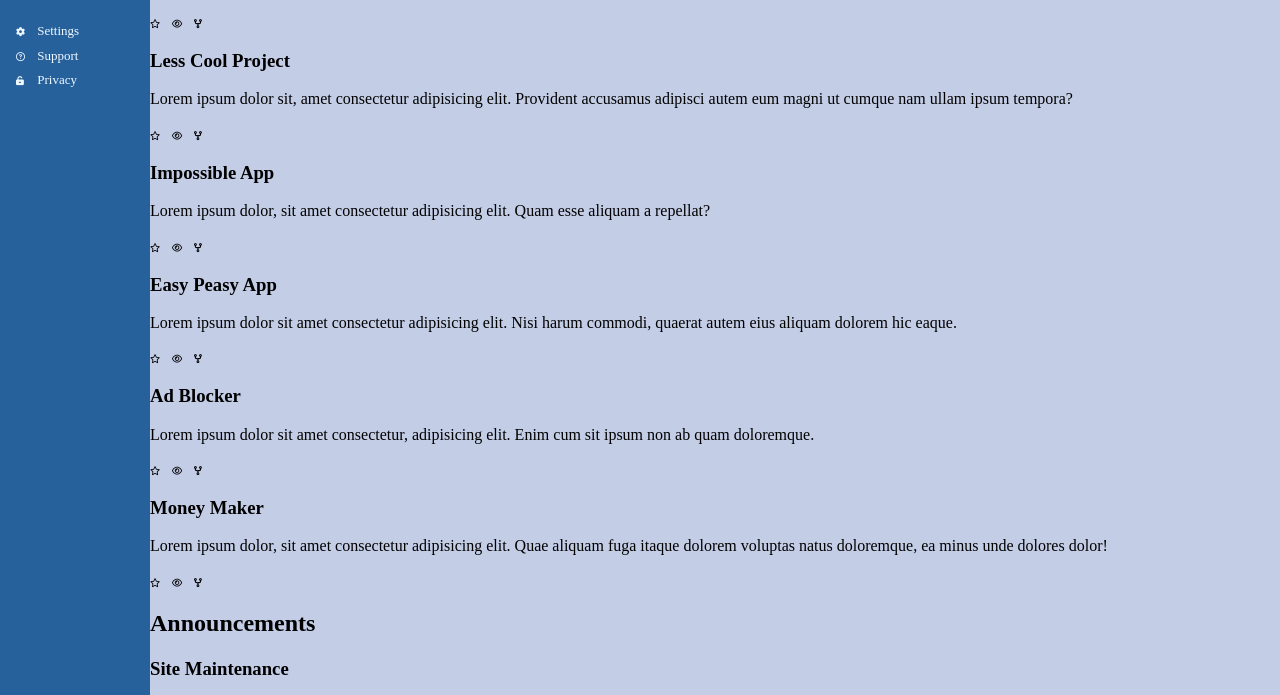
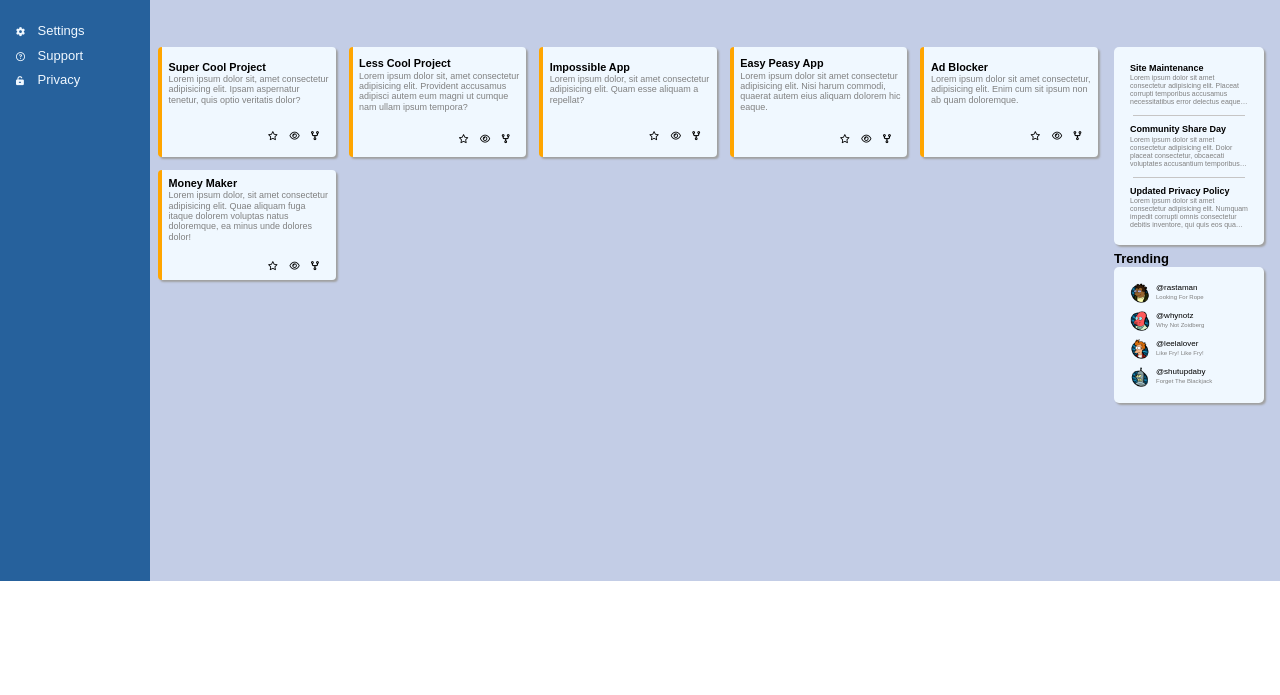
Before and after one commit to JasonPBurke/admin-dashboard, a website: page index.html in a window 1280 px wide. Shown: the part 219-914 px from the top of the page. After the commit the page ends 800 px from the top, so only its background shows below. Drawn offline with nearby package versions, Linux system fonts and the light colour scheme; a web font is replaced by a local one.

Commit message:
completed dashboard layout

```diff
--- a/style.css
+++ b/style.css
@@ -1,3 +1,7 @@
+body {
+  font-family: "Sofia Sans Semi Condensed", sans-serif;
+}
+
 .grid-container {
   height: 100vh;
   display: grid;
@@ -7,10 +11,12 @@
 }
 
 .header {
-  background-color: #fff;
+  background-color: aliceblue;
   grid-column: 2 / 3;
   grid-row: 1 / 2;
   display: grid;
+  box-shadow: 0 0 3px grey;
+  z-index: 1;
 }
 
 .sidebar {
@@ -26,10 +32,124 @@
   background-color: #c3cde6;
   grid-column: 2 / 3;
   grid-row: 2 / 3;
+  display: grid;
+  grid-template-columns: 1fr 150px;
+  grid-template-areas:
+    "main-header-one main-header-two"
+    "main-left main-right";
+  gap: 1em;
+  row-gap: 0;
+  padding: 0 1em 1.5em 0.5em;
 }
 
-.sidebar > * {
-  /* border: 1px solid firebrick; */
+.main-left {
+  grid-area: main-left;
+  /* border: 1px solid rebeccapurple; */
+  display: grid;
+  grid-template-columns: repeat(auto-fit, minmax(175px, 1fr));
+  grid-template-rows: repeat(2, 110px);
+  grid-auto-rows: 110px;
+  gap: 1em;
+  font-size: small;
+}
+
+.main-header-one,
+.main-header-two {
+  font-size: small;
+  margin-bottom: 0;
+  margin-top: 7px;
+}
+
+.main-header-one {
+  grid-area: main-header-one;
+}
+
+.main-header-two {
+  grid-area: main-header-two;
+}
+
+.main-right {
+  grid-area: main-right;
+}
+
+.announcements,
+.trending {
+  border-radius: 5px;
+  background-color: aliceblue;
+  padding: 1em 1em 0.5em 1em;
+  box-shadow: 2px 2px 2px rgb(160, 160, 160);
+}
+
+.announcements h3 {
+  font-size: xx-small;
+  margin-top: 0;
+  margin-bottom: 1px;
+}
+
+.announcements p {
+  font-size: 7px;
+  color: grey;
+  margin-top: 0;
+  text-overflow: ellipsis;
+  overflow: hidden;
+  height: 33px;
+  display: -webkit-box;
+  -webkit-line-clamp: 4;
+  -webkit-box-orient: vertical;
+}
+
+hr.solid {
+  border: 0;
+  border-top: 1px solid rgb(198, 197, 197);
+  width: 95%;
+}
+
+.card {
+  background-color: aliceblue;
+  border-radius: 4px;
+  box-shadow: 2px 2px 2px rgb(160, 160, 160);
+  border-left: 4px solid orange;
+  padding: 0 0.5em;
+  display: grid;
+}
+
+.card-links {
+  justify-self: flex-end;
+}
+
+.card > h3 {
+  font-size: smaller;
+  margin-top: 0;
+  margin-bottom: 1px;
+  align-self: flex-end;
+}
+
+.card > p {
+  font-size: xx-small;
+  margin-top: 0;
+  color: grey;
+}
+
+.user-friends {
+  display: flex;
+  gap: 0.25em;
+  padding-bottom: 0.5em;
+}
+
+.greeting > * {
+  font-size: 8px;
+  margin: 2px;
+  margin-top: 0px;
+}
+
+.header-bottom-left .greeting > p:nth-child(2) {
+  font-size: medium;
+  color: black;
+}
+
+.greeting > p:nth-child(2) {
+  color: grey;
+  font-size: 6px;
 }
 
 .title,
@@ -80,7 +200,6 @@ i {
   display: flex;
   align-items: center;
   justify-content: space-between;
-  /* border: 1px solid firebrick; */
 }
 
 .search-right {
@@ -125,14 +244,6 @@ i {
 
 form {
   width: 100%;
+  display: flex;
+  align-items: center;
 }
-
-.greeting > * {
-  font-size: xx-small;
-  margin: 2px;
-  margin-top: 0px;
-}
-
-.greeting > p:nth-child(2) {
-  font-size: medium;
-}
```
